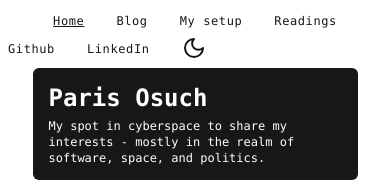
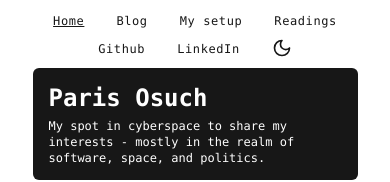
Before and after one commit to parisosuch-dev/cowboyinspace, a Next.js app: page / in a window 390 px wide. Shown: the top 182 px of the page. Built offline with nearby package versions, Linux system fonts and the light colour scheme.

Commit message:
fix mobile screen

```diff
--- a/components/nav.tsx
+++ b/components/nav.tsx
@@ -35,7 +35,7 @@ export default function Nav() {
   const styling = "font-mono text-xs sm:text-base tracking-wider";
   const activeStyling = styling + " underline";
 
-  const themeButtonStyling = "hover:cursor-pointer";
+  const themeButtonStyling = "hover:cursor-pointer w-5 h-5 sm:h-6 sm:w-6";
 
   useEffect(() => {
     setMounted(true);
@@ -52,7 +52,7 @@ export default function Nav() {
   if (!mounted) return null;
 
   return (
-    <div className="p-2 sm:p-0 sm:py-4 sm:px-16 w-full flex flex-col space-y-1 sm:space-y-0 sm:flex-row justify-between text-center sm:text-left dark:text-white">
+    <div className="p-2 sm:p-0 sm:py-4 sm:px-16 w-full flex flex-col space-y-1 sm:space-y-0 sm:flex-row justify-between items-center text-center sm:text-left dark:text-white">
       <div className="space-x-8">
         {routes.map((route) => (
           <Link
@@ -64,7 +64,7 @@ export default function Nav() {
           </Link>
         ))}
       </div>
-      <div className="flex flex-row space-x-8">
+      <div className="flex flex-row space-x-8 items-center">
         <div className="space-x-8">
           {socials.map((social) => (
             <a
@@ -77,7 +77,7 @@ export default function Nav() {
             </a>
           ))}
         </div>
-        <div>
+        <div className="flex">
           {theme === "dark" ? (
             <Sun className={themeButtonStyling} onClick={handleThemeSwitch} />
           ) : (
```
